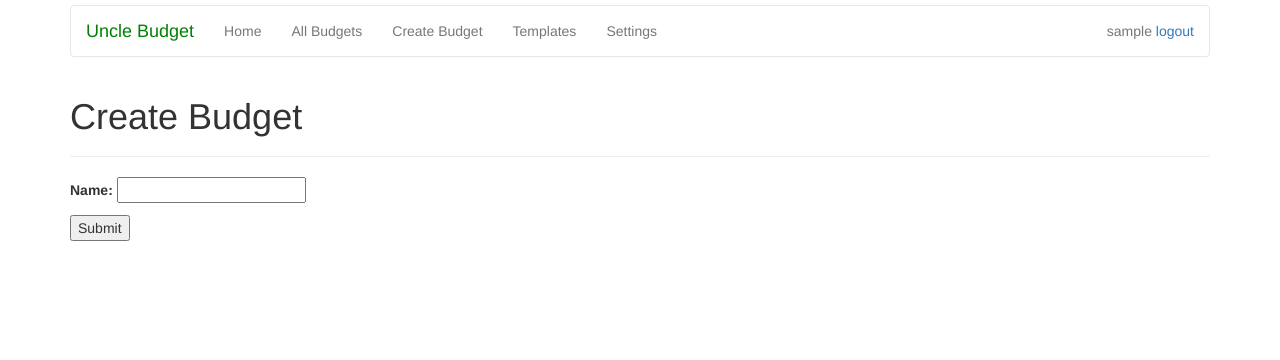
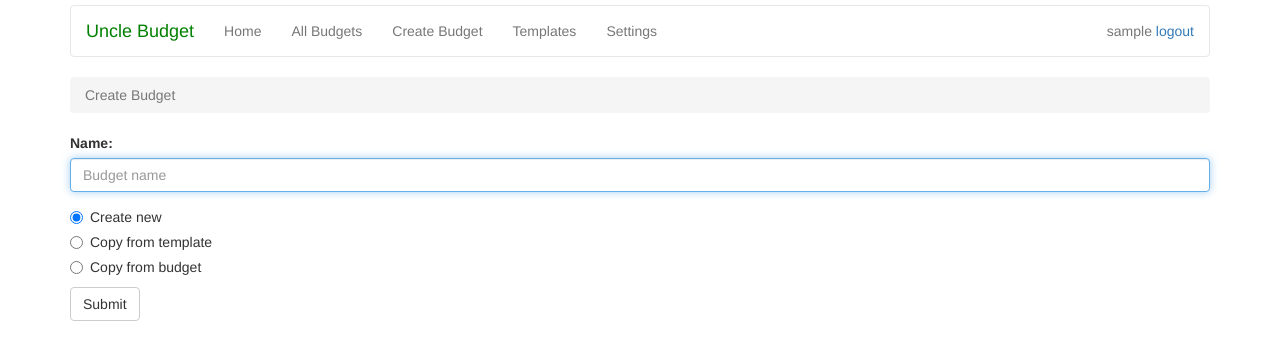
Before and after one commit to richardjs/uncle-budget, a Django app: page /budget_create in a window 1280 px wide. Shown: the top 360 px of the page. Run offline with Django 3.2, Linux system fonts and the light colour scheme; the visitor is signed in with stand-in values (Sample User, id 1); data that the repository does not hold is empty; some libraries are stand-ins or nearby versions.

Commit message:
lots more stuff

```diff
--- a/unclebudget/models.py
+++ b/unclebudget/models.py
@@ -27,7 +27,7 @@ class Budget(models.Model):
 
 	@property
 	def income(self):
-		return self.item_set.filter(income=True).union(self.transfer_set.all()).order_by('-budgeted')
+		return self.item_set.filter(income=True).union(self.transfer_set.filter(budget__template=False)).order_by('-budgeted')
 
 	@property
 	def income_budgeted(self):
--- a/unclebudget/templates/unclebudget/base.html
+++ b/unclebudget/templates/unclebudget/base.html
@@ -19,7 +19,7 @@
 						<li><a href="{% url 'budget_list' %}">Home</a></li>
 						<li><a href="{% url 'all_budget_list' %}">All Budgets</a></li>
 						<li><a href="{% url 'budget_create' %}">Create Budget</a></li>
-						<li><a href="#">Templates</a></li>
+						<li><a href="{% url 'template_list' %}">Templates</a></li>
 						<li><a href="#">Settings</a></li>
 					</ul>
 					<p class="navbar-text navbar-right" style="padding-right: 15px">
--- a/unclebudget/templates/unclebudget/budget_detail.html
+++ b/unclebudget/templates/unclebudget/budget_detail.html
@@ -69,10 +69,11 @@
 			<td>
 				{% if not item.singleton %}
 					<a href="{% url 'item_detail' item.id %}">{{item.name}}</a>
-				{% elif item.transfer_to %}
-					To <a href="{% url 'budget_detail' item.transfer_to.id %}">{{ item.transfer_to.name }}</a>
 				{% else %}
 					{{ item.name }}
+					{% if item.transfer_to %}
+						(to <a href="{% url 'budget_detail' item.transfer_to.id %}">{{ item.transfer_to.name }}</a>)
+					{% endif %}
 				{% endif %}
 			</td>
 			<td>${{ item.budgeted }}</td>
--- a/unclebudget/templates/unclebudget/budget_form.html
+++ b/unclebudget/templates/unclebudget/budget_form.html
@@ -2,14 +2,72 @@
 
 {% block body %}
 
-<div class="page-header">
-	<h1>Create Budget</h1>
-</div>
+<ol class="breadcrumb">
+	<li class="active">Create Budget</li>
+</ol>
+
+<script>
+function hideLists(){
+	document.getElementById('budget_list').style.display = 'none'
+	document.getElementById('template_list').style.display = 'none'
+}
+function showBudgetList(){
+	document.getElementById('budget_list').style.display = 'block'
+	document.getElementById('template_list').style.display = 'none'
+}
+function showTemplateList(){
+	document.getElementById('budget_list').style.display = 'none'
+	document.getElementById('template_list').style.display = 'block'
+}
+</script>
 
 <form method="post">
 	{% csrf_token %}
-	{{ form.as_p }}
-	<input type="submit" value="Submit">
+	{{ form.non_field_errors }}
+	<div class="form-group">
+		{{ form.name.errors }}
+		<label for="{{ form.name.id_for_label }}">Name:</label>
+		<input type="text" class="form-control"
+			name="{{ form.name.name }}"
+			value="{% if form.name.value %}{{ form.name.value }}{% endif %}"
+			placeholder="Budget name"
+			autofocus>
+	</div>
+	<div class="radio">
+		<label>
+			<input type="radio" name="copy" value="new" checked
+				onclick="hideLists()">
+			Create new
+		</label>
+	</div>
+	<div class="radio">
+		<label>
+			<input type="radio" name="copy" value="template"
+				onclick="showTemplateList()">
+			Copy from template
+		</label>
+	</div>
+	<div class="radio">
+		<label>
+			<input type="radio" name="copy" value="budget"
+				onclick="showBudgetList()">
+			Copy from budget
+		</label>
+	</div>
+	<p id="template_list" style="display: none">
+		<label>Copy from</label><select name="copy_from_template" class="form-control" >
+		{% for template in templates %}
+			<option value="{{ template.id }}">{{ template.name }}</option>
+		{% endfor %}
+	</select></p>
+	<p id="budget_list" style="display: none">
+		<label>Copy from</label><select name="copy_from_budget" class="form-control" >
+		{% for budget in budgets %}
+			<option value="{{ budget.id }}">{{ budget.name }}</option>
+		{% endfor %}
+	</select></p>
+
+	<p><input type="submit" class="btn btn-default" value="Submit"></p>
 </form>
 
 {% endblock %}
--- a/unclebudget/urls.py
+++ b/unclebudget/urls.py
@@ -6,15 +6,20 @@ import unclebudget.views
 urlpatterns = [
 	url(r'^$', unclebudget.views.ActiveBudgetList.as_view(), name='budget_list'),
 	url(r'^all$', unclebudget.views.AllBudgetList.as_view(), name='all_budget_list'),
+
 	url('^budget_create$', unclebudget.views.BudgetCreate.as_view(), name='budget_create'),
 	url(r'^budget/(?P<pk>\d+)$', unclebudget.views.BudgetDetail.as_view(), name='budget_detail'),
 	url(r'^budget/(?P<pk>\d+)/update$', unclebudget.views.BudgetUpdate.as_view(), name='budget_update'),
+
 	url(r'^budget/(?P<budget_pk>\d+)/income_create$', unclebudget.views.IncomeCreate.as_view(), name='income_create'),
 	url(r'^budget/(?P<budget_pk>\d+)/income_update/(?P<pk>\d+)$', unclebudget.views.IncomeUpdate.as_view(), name='income_update'),
 	url(r'^budget/(?P<budget_pk>\d+)/expense_create$', unclebudget.views.ExpenseCreate.as_view(), name='expense_create'),
 	url(r'^budget/(?P<budget_pk>\d+)/expense_update/(?P<pk>\d+)$', unclebudget.views.ExpenseUpdate.as_view(), name='expense_update'),
 
 	url(r'^item/(?P<pk>\d+)$', unclebudget.views.ItemDetail.as_view(), name='item_detail'),
+
+	url(r'^templates$', unclebudget.views.TemplateList.as_view(), name='template_list'),
+	url(r'^template_create$', unclebudget.views.TemplateCreate.as_view(), name='template_create'),
 
 	# POST endpoints
 	url(r'^budget_copy$', unclebudget.views.budget_copy, name='budget_copy'),
--- a/unclebudget/views.py
+++ b/unclebudget/views.py
@@ -20,13 +20,42 @@ class AllBudgetList(LoginRequiredMixin, ListView):
 	def get_queryset(self):
 		return Budget.objects.filter(user=self.request.user, template=False).order_by('-last_modified')
 
+class TemplateList(LoginRequiredMixin, ListView):
+	template_name = 'unclebudget/template_list.html'
+
+	def get_queryset(self):
+		return Budget.objects.filter(user=self.request.user, template=True).order_by('-last_modified')
+
 class BudgetCreate(LoginRequiredMixin, CreateView):
 	model = Budget
 	fields = ['name']
 	success_url = reverse_lazy('budget_list')
 
+	def get_context_data(self):
+		context = super().get_context_data()
+		context['budgets'] = Budget.objects.filter(user=self.request.user, template=False)
+		context['templates'] = Budget.objects.filter(user=self.request.user, template=True)
+		return context
+
 	def form_valid(self, form):
+		name = form.instance.name
+		template = form.instance.template
 		form.instance.user = self.request.user
+		copy_id = None
+		if self.request.POST['copy'] == 'template':
+			copy_id = int(self.request.POST['copy_from_template'])
+		if self.request.POST['copy'] == 'budget':
+			copy_id = int(self.request.POST['copy_from_budget'])
+		form.instance = Budget.objects.get(id=copy_id).copy()
+		form.instance.name = name
+		form.instance.template = template
+		return super().form_valid(form)
+
+class TemplateCreate(BudgetCreate):
+	success_url = reverse_lazy('template_list')
+
+	def form_valid(self, form):
+		form.instance.template = True
 		return super().form_valid(form)
 
 class BudgetUpdate(LoginRequiredMixin, UpdateView):
@@ -62,11 +91,21 @@ class ExpenseCreate(LoginRequiredMixin, CreateView):
 		if budget.user != self.request.user:
 			raise PermissionDenied
 		form.instance.budget = budget
+		if self.request.POST['type'] == 'single':
+			form.instance.singleton = True
+		elif self.request.POST['type'] == 'transfer':
+			transfer_id = int(self.request.POST['transfer_to'])
+			if transfer_id != budget.id:
+				transfer_to = Budget.objects.get(id=transfer_id)
+				form.instance.transfer_to = transfer_to
 		return super().form_valid(form)
 
-	def get_context_data(self):
-		context = super().get_context_data()
+	def get_context_data(self, **kwargs):
+		context = super().get_context_data(**kwargs)
 		context['title'] = 'Add Expense Item'
+		context['budget'] = Budget.objects.get(id=self.kwargs['budget_pk'])
+		context['budgets'] = Budget.objects.filter(user=self.request.user, template=False)
+		context['expense_create'] = True
 		return context
 
 	def get_success_url(self):
@@ -83,9 +122,10 @@ class ExpenseUpdate(LoginRequiredMixin, UpdateView):
 		form.instance.budget = budget
 		return super().form_valid(form)
 
-	def get_context_data(self):
-		context = super().get_context_data()
+	def get_context_data(self, **kwargs):
+		context = super().get_context_data(**kwargs)
 		context['title'] = 'Add Expense Item'
+		context['budget'] = Budget.objects.get(id=self.kwargs['budget_pk'])
 		return context
 
 	def get_object(self):
@@ -109,9 +149,10 @@ class IncomeCreate(LoginRequiredMixin, CreateView):
 		form.instance.income = True
 		return super().form_valid(form)
 
-	def get_context_data(self):
-		context = super().get_context_data()
+	def get_context_data(self, **kwargs):
+		context = super().get_context_data(**kwargs)
 		context['title'] = 'Add Income Item'
+		context['budget'] = Budget.objects.get(id=self.kwargs['budget_pk'])
 		return context
 
 	def get_success_url(self):
@@ -129,9 +170,10 @@ class IncomeUpdate(LoginRequiredMixin, UpdateView):
 		form.instance.income = True
 		return super().form_valid(form)
 
-	def get_context_data(self):
-		context = super().get_context_data()
+	def get_context_data(self, **kwargs):
+		context = super().get_context_data(**kwargs)
 		context['title'] = 'Add Income Item'
+		context['budget'] = Budget.objects.get(id=self.kwargs['budget_pk'])
 		return context
 
 	def get_object(self):
```
Also changed, not shown: unclebudget/templates/unclebudget/item_form.html (+70 -5 lines), unclebudget/templates/unclebudget/template_list.html (added, +46 -0 lines).
